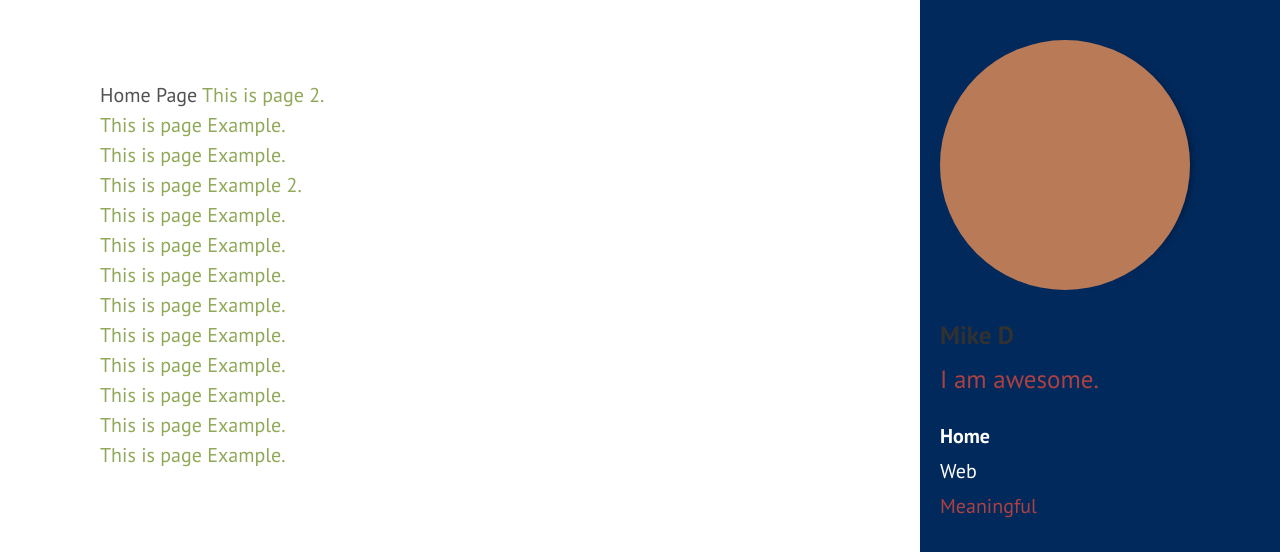
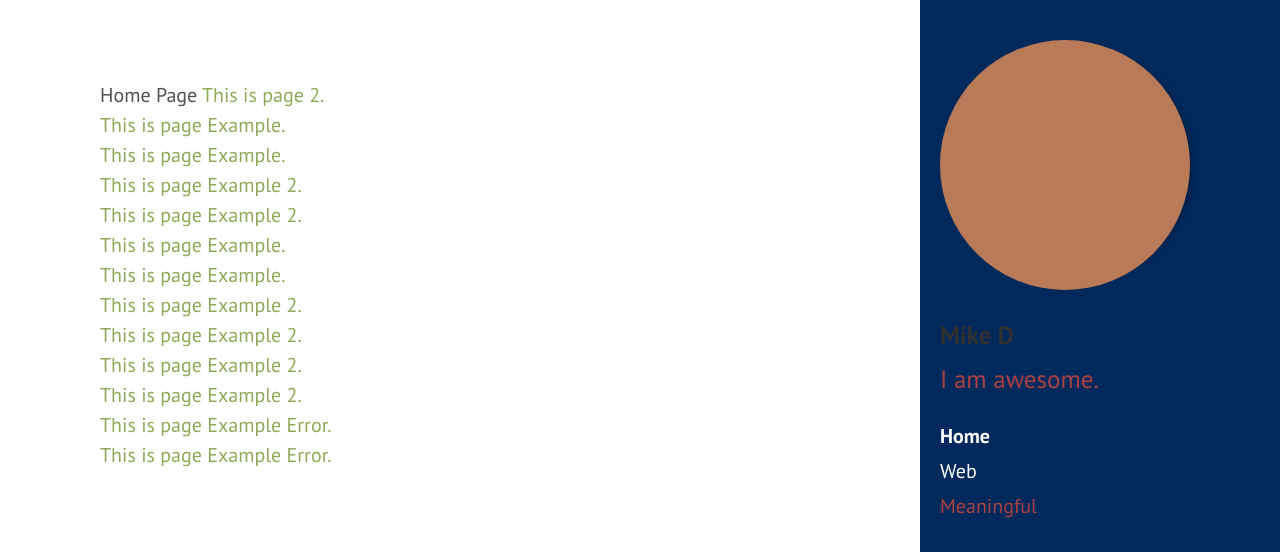
Before and after one commit to mike1d/mike1d.github.io, a Jekyll site: the page built from index.html, in a window 1280 px wide. Shown: the top 552 px of the page. Built offline with Jekyll 4.4.1, drawn with Linux system fonts in a browser that asks for light colours.

Commit message:
Update index.html

```diff
--- a/index.html
+++ b/index.html
@@ -10,12 +10,15 @@
 <a href="example">This is page Example.</a><br>
 <a href="/example">This is page Example.</a><br>
 <a href="example/">This is page Example 2.</a><br>
-<a href="/example/">This is page Example.</a><br>
+<a href="/example/">This is page Example 2.</a><br>
+
 <a href="example.html">This is page Example.</a><br>
 <a href="/example.html">This is page Example.</a><br>
-<a href="example/index.html">This is page Example.</a><br>
-<a href="/example/index.html">This is page Example.</a><br>
-<a href="/example/index">This is page Example.</a><br>
-<a href="example/index">This is page Example.</a><br>
-<a href="/example/index/">This is page Example.</a><br>
-<a href="example/index/">This is page Example.</a>
+<a href="example/index.html">This is page Example 2.</a><br>
+<a href="/example/index.html">This is page Example 2.</a><br>
+
+<a href="example/index">This is page Example 2.</a><br>
+<a href="/example/index">This is page Example 2.</a><br>
+
+<a href="example/index/">This is page Example Error.</a><br>
+<a href="/example/index/">This is page Example Error.</a>
```
